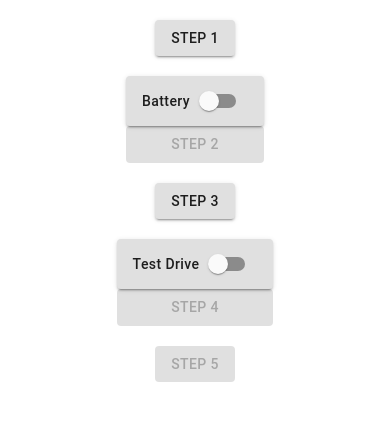
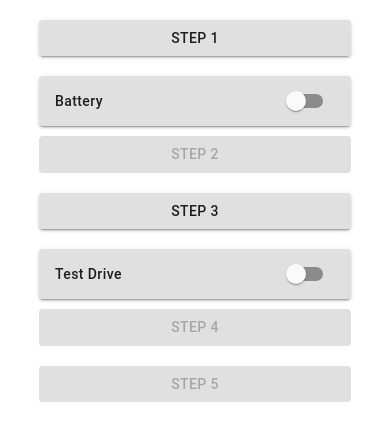
Before and after one commit to Rupank/Swiggy-poc, a React (Create React App) app: page / in a window 390 px wide. Shown: the top 440 px of the page. Built offline with nearby package versions, Linux system fonts and the light colour scheme.

Commit message:
Set Default Inner List to hidden, opening one by one when clicked on respective checkbox

```diff
--- a/src/actions/productActions.js
+++ b/src/actions/productActions.js
@@ -42,12 +42,6 @@ export const applyRootFilter = (filter, data) => (dispatch) => {
 
 export const filterInnerData = (rootFilter, data, innerFilter) => (dispatch) => {
     let finalList = [];
-    if (innerFilter === "Right Head Light Support") {
-        // debugger;
-    }
-    if (innerFilter === "AC") {
-        // debugger;
-    }
     // Checks Node 1
     let node1FilterKey = 'Checks Node 1';
     let innerData = data['Node 1'][innerFilter];
@@ -100,11 +94,6 @@ export const filterInnerData = (rootFilter, data, innerFilter) => (dispatch) =>
     // let node3Data = groupByAndRemove(innerData, node3FilterKey, node3InnerKey);
 
     let node3Keys = doCleanup(innerData, node3FilterKey, node3InnerKey);
-
-    if (innerFilter === "AC") {
-        // debugger;
-    }
-    // debugger;
     finalList.push(node1Keys, node2Keys, node3Keys);
 
     dispatch({
--- a/src/pages/InnerContent.js
+++ b/src/pages/InnerContent.js
@@ -6,14 +6,15 @@ import SliderWithLabelDummy from '../components/SliderWithLabelDummy';
 function InnerContent(props) {
     const { filters } = props;
     const allOkKey = 'All Ok';
-    const [checkBox, setCheckBox] = useState({
+    const initalState = {
         'All Ok': true
-    });
+    }
+    const [checkBox, setCheckBox] = useState({});
     const handleChangeCheckBox = (key, value) => {
 
-        if (key === allOkKey) {
-            value = true;
-        }
+        // if (key === allOkKey) {
+        //     value = true;
+        // }
         let obj = {};
         obj[key] = value;
         setCheckBox({ ...checkBox, ...Object.assign(checkBox, obj) });
@@ -59,11 +60,15 @@ function InnerContent(props) {
     node1final = _.keys(dataNode1);
     let itemValue = [];
     let itemInnerValues = {};
+
+    // If Node 1 Issues does not exits (for ex in steps 3 AC, (its node 1 inner checkboxes does not exits))
     if (filterRefs.length === 0) {
         return <div className="innerContainerParent">
             {
                 _.keys(finalValues).map(item => (
-                    <SliderWithLabelDummy key={`${item}`} item={item} children={_.keys(finalValues[item])} />
+                    <SliderWithLabelDummy key={`${item}`} item={item} children={_.keys(finalValues[item])}
+                        childrenValues={_.values(finalValues[item])}
+                    />
                 ))
             }
         </div>
@@ -83,7 +88,7 @@ function InnerContent(props) {
                     _.keys(finalValues).map(item => (
                         checkBox[item] &&
                         finalValues[item].map((indItem, value) => (
-                            <SliderWithLabelDummy key={value} item={_.keys(indItem)[0]} children={_.keys(indItem[_.keys(indItem)[0]])} />
+                            <SliderWithLabelDummy key={value} item={_.keys(indItem)[0]} children={_.keys(indItem[_.keys(indItem)[0]])} childrenValues={_.values(indItem[_.keys(indItem)[0]])} />
                         ))
                     ))
                 }
--- a/src/pages/homepage.css
+++ b/src/pages/homepage.css
@@ -43,6 +43,13 @@ a{
     margin-bottom: 20px;
 }
 
+.customCheckSteps{
+    display: flex;
+    flex-direction: column;
+    align-items: center;
+    width: 50%;
+    margin-bottom: 10px;
+}
 
 .stepTileFullWidth{
     display: flex;
@@ -82,6 +89,23 @@ a{
     justify-content: flex-start;
     align-items: center;
 }
+.stepsContainer{
+    width: 100%;
+}
+.refurbParent {
+    width: 100%;
+    display: flex;
+    flex-direction: column;
+    justify-content: flex-start;
+    align-items: flex-start;
+}
+.refurbHeading{
+    font-weight: 600;
+    margin-bottom: 5%;
+}
+.refurbValues{
+    text-align: left;
+}
 .checkBox{
     width: 100%;
 }
@@ -90,6 +114,9 @@ a{
     .stepTile{
         width: 100%;
         margin-bottom: 20px;
+    }
+    .customCheckSteps{
+        width: 100%;
     }
   }
 
```
